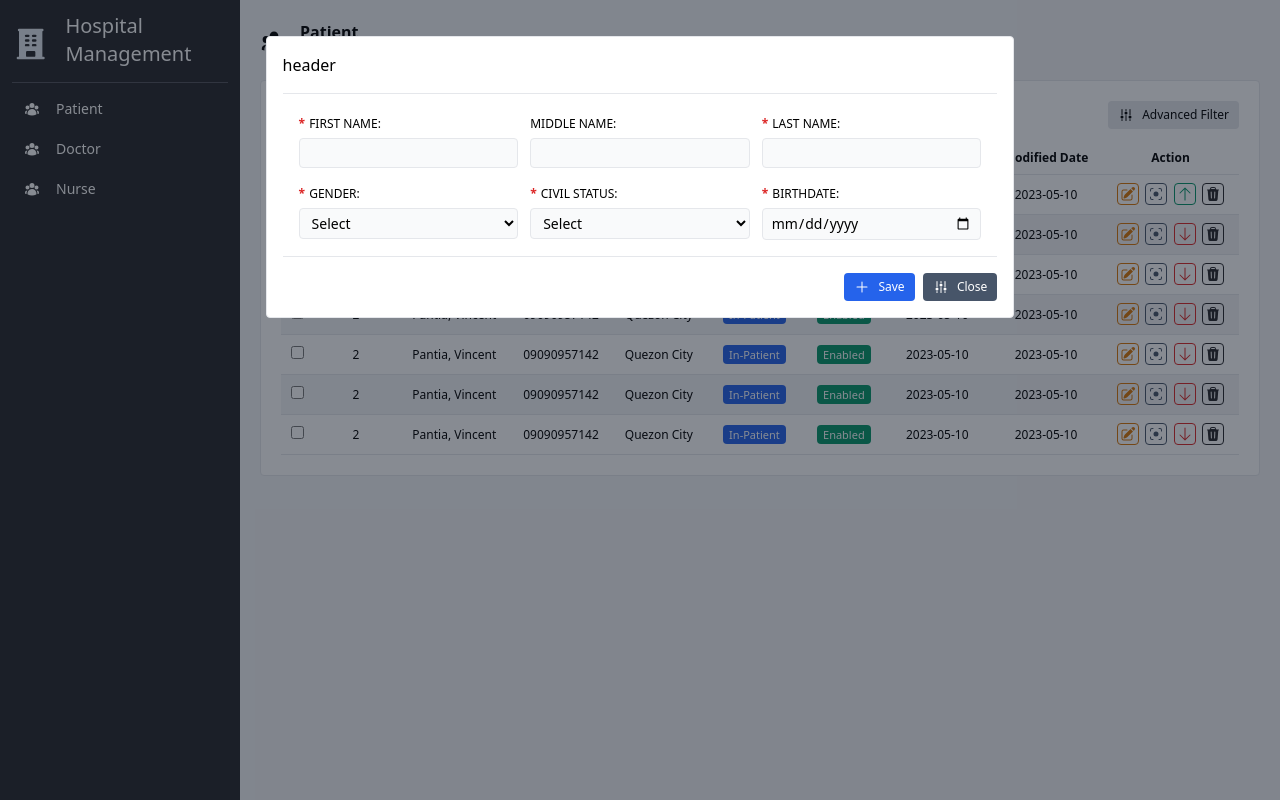
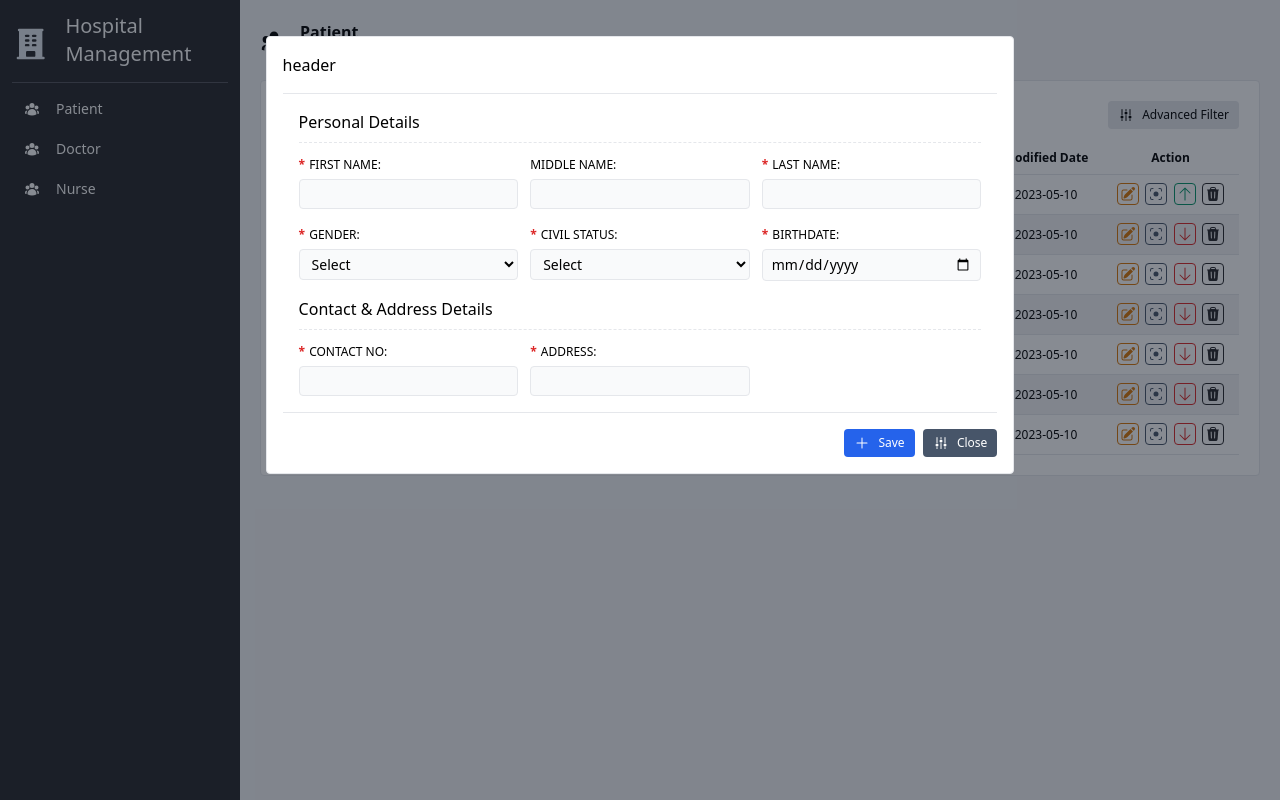
Before and after one commit to vmpantia/hospital-management, a React (Create React App) app: page / in a window 1280 px wide. Both pictures are taken after a click on the button "Add Patient". Built offline with nearby package versions, Linux system fonts and the light colour scheme.

Commit message:
[u] Changes

```diff
--- a/src/pages/Patient.tsx
+++ b/src/pages/Patient.tsx
@@ -40,13 +40,6 @@ const Patient = () => {
     }
 
     const onPatientValueChange = (e:any) => {
-        if(e.target.name === "birthDate")   {
-            console.log(new Date(e.target.value));
-            setPatient(data => {
-                return {...data, [e.target.name]: [new Date(e.target.value)]}
-            });
-            return;
-        }
         setPatient(data => {
             return {...data, [e.target.name]: [e.target.value]}
         });
@@ -115,13 +108,20 @@ const Patient = () => {
                             header
                         </div>
                         <div className="p-4">
+
+                            <p className="font-medium pb-2 mb-2 border-dashed border-b">Personal Details</p>
                             <div className="grid sm:grid-cols-1 md:grid-cols-3 gap-3">
                                 <TextBox name="firstName" label="FIRST NAME" value={patient.firstName} onTextChangedHandler={(e) => onPatientValueChange(e)} required />
                                 <TextBox name="middleName" label="MIDDLE NAME" value={patient.middleName} onTextChangedHandler={(e) => onPatientValueChange(e)} />
                                 <TextBox name="lastName" label="LAST NAME" value={patient.lastName} onTextChangedHandler={(e) => onPatientValueChange(e)} required />
                                 <ComboBox name="gender" label="GENDER" value={patient.gender} datasource={Gender} onSelectChangedHandler={(e) => onPatientValueChange(e)} required />
                                 <ComboBox name="civilStatus" label="CIVIL STATUS" value={patient.civilStatus} datasource={CivilStatus} onSelectChangedHandler={(e) => onPatientValueChange(e)} required />
-                                <DatePicker name="birthDate" label="BIRTHDATE" value={patient.birthDate === undefined ? "" : format(patient.birthDate, "yyyy-MM-dd")} onDateChangedHandler={(e) => onPatientValueChange(e)} required  />
+                                <DatePicker name="birthDate" label="BIRTHDATE" value={patient.birthDate} onDateChangedHandler={(e) => onPatientValueChange(e)} required  />
+                            </div>
+                            <p className="font-medium pb-2 mb-2 mt-4 border-dashed border-b">Contact & Address Details</p>
+                            <div className="grid sm:grid-cols-1 md:grid-cols-3 gap-3">
+                                <TextBox name="contactNo" label="CONTACT NO" value={patient.contactNo} onTextChangedHandler={(e) => onPatientValueChange(e)} required />
+                                <TextBox name="address" label="ADDRESS" value={patient.address} onTextChangedHandler={(e) => onPatientValueChange(e)} required  />
                             </div>
                         </div>
 
```
